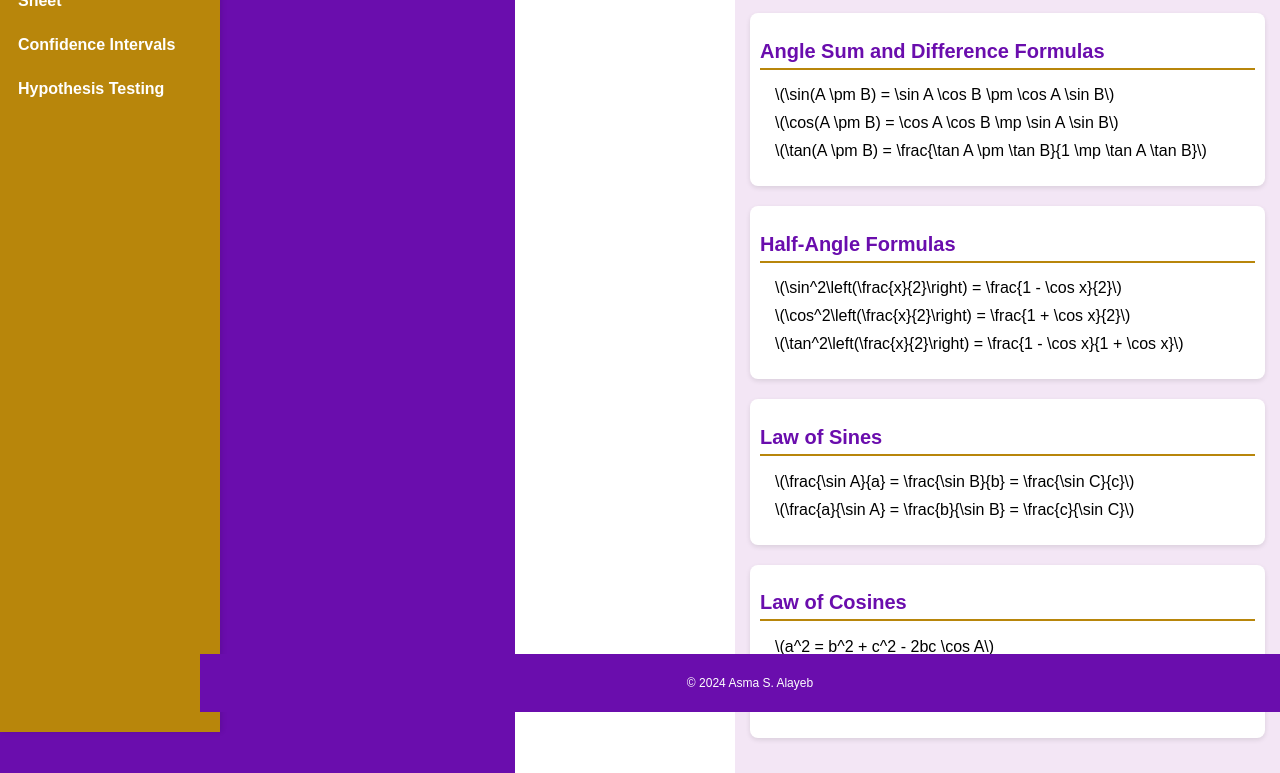
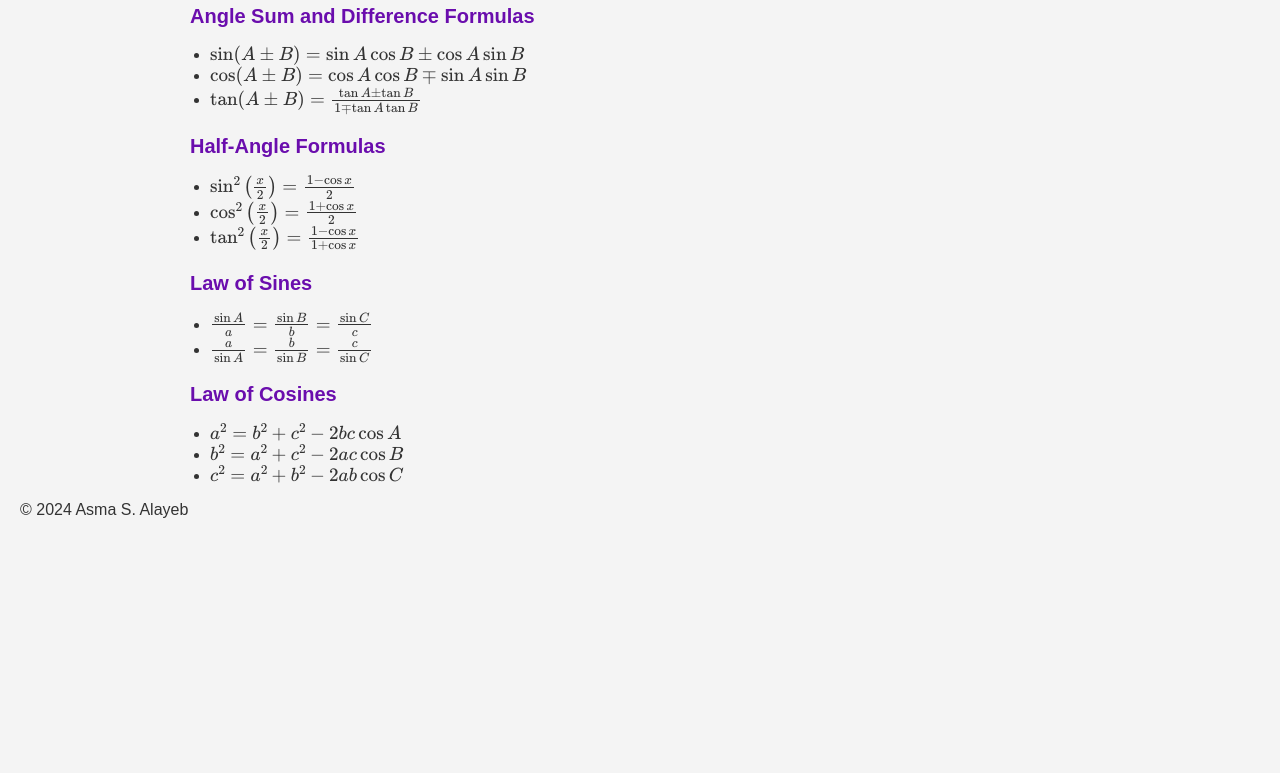
Before and after one commit to Asma-Alayeb/MAT1420-College-Trigonometry-Formula-Sheet-, a plain HTML site: page index.html in a window 1280 px wide. Shown: the part 88-861 px from the top of the page. After the commit the page ends 800 px from the top, so only its background shows below. Drawn offline with nearby package versions, Linux system fonts and the light colour scheme; some packages are replaced by stand-ins of ours.

Commit message:
Update index.html

```diff
--- a/index.html
+++ b/index.html
@@ -4,139 +4,72 @@
     <meta charset="UTF-8">
     <meta name="viewport" content="width=device-width, initial-scale=1.0">
     <title>College Trigonometry Formula Sheet</title>
-    <link rel="stylesheet" href="style.css">
     <style>
         body {
             font-family: Arial, sans-serif;
+            background-color: #f4f4f4;
             margin: 0;
-            padding: 0;
-            display: flex;
+            padding: 20px;
+            color: #333;
         }
         header {
             background-color: #6a0dad; /* Purple */
             color: #fff;
             padding: 10px 0;
             text-align: center;
-            flex: 1;
-            width: 100%;
+            border-bottom: 5px solid #b8860b; /* Dark Goldenrod border */
+            margin-bottom: 20px;
         }
-        nav {
-            background-color: #b8860b; /* Dark golden color */
-            padding: 10px;
-            position: fixed;
-            width: 200px;
-            height: 100vh;
-            overflow: auto;
-            box-shadow: 2px 0 5px rgba(0, 0, 0, 0.1);
+        .content {
+            max-width: 900px;
+            margin: 0 auto;
         }
-        nav ul {
-            list-style: none;
-            padding: 0;
+        h1 {
+            font-size: 24px;
             margin: 0;
         }
-        nav ul li {
-            margin-bottom: 10px;
+        h2 {
+            font-size: 20px;
+            margin-top: 20px;
+            color: #6a0dad;
         }
-        nav a {
-            color: #fff;
-            text-decoration: none;
-            font-weight: bold;
-            display: block;
-            padding: 8px;
-            border-radius: 4px;
-        }
-        nav a:hover {
-            background-color: #6a0dad;
-        }
-        main {
-            margin-left: 220px;
-            padding: 15px;
-            max-width: 900px;
-            flex: 1;
-            background-color: #f3e6f5;
-            text-align: left;
-        }
-        h1 {
-            margin-top: 0;
-            font-size: 24px;
-        }
-        .formula-section {
-            margin-bottom: 20px;
-            padding: 10px;
-            background-color: #ffffff;
-            border-radius: 8px;
-            box-shadow: 0 2px 5px rgba(0, 0, 0, 0.1);
-        }
-        .formula-section h2 {
-            font-size: 20px;
-            color: #6a0dad;
-            border-bottom: 2px solid #b8860b;
-            padding-bottom: 5px;
-        }
-        .formula-section ul {
-            list-style: none;
-            padding-left: 15px;
-        }
-        .formula-section li {
+        p {
+            font-size: 16px;
             margin: 10px 0;
         }
-        footer {
-            background-color: #6a0dad;
-            color: #fff;
-            padding: 10px;
-            text-align: center;
-            font-size: 12px;
-            position: fixed;
-            width: calc(100% - 200px);
-            bottom: 0;
-            margin-left: 200px;
+        ul {
+            padding-left: 20px;
         }
     </style>
+    <script src="https://cdnjs.cloudflare.com/ajax/libs/mathjax/2.7.9/MathJax.js?config=TeX-MML-AM_CHTML"></script>
 </head>
 <body>
-    <nav>
-        <ul>
-            <li><a href="index.html">Home</a></li>
-            <li><a href="formula-sheet.html">Trigonometry Formula Sheet</a></li>
-            <li><a href="page1.html">Confidence Intervals</a></li>
-            <li><a href="page2.html">Hypothesis Testing</a></li>
-        </ul>
-    </nav>
 
 <header>
     <h1>College Trigonometry Formula Sheet</h1>
 </header>
 
-    <main>
-        <p>Welcome to the Trigonometry Formula Sheet! Below, you’ll find essential formulas for trigonometric identities, laws, and special functions organized into sections for easy reference.</p>
-
-        <div class="formula-section">
+<div class="content">
     <h2>Angle Sum and Difference Formulas</h2>
     <ul>
         <li>\(\sin(A \pm B) = \sin A \cos B \pm \cos A \sin B\)</li>
         <li>\(\cos(A \pm B) = \cos A \cos B \mp \sin A \sin B\)</li>
         <li>\(\tan(A \pm B) = \frac{\tan A \pm \tan B}{1 \mp \tan A \tan B}\)</li>
     </ul>
-        </div>
 
-        <div class="formula-section">
     <h2>Half-Angle Formulas</h2>
     <ul>
         <li>\(\sin^2\left(\frac{x}{2}\right) = \frac{1 - \cos x}{2}\)</li>
         <li>\(\cos^2\left(\frac{x}{2}\right) = \frac{1 + \cos x}{2}\)</li>
         <li>\(\tan^2\left(\frac{x}{2}\right) = \frac{1 - \cos x}{1 + \cos x}\)</li>
     </ul>
-        </div>
 
-        <div class="formula-section">
     <h2>Law of Sines</h2>
     <ul>
         <li>\(\frac{\sin A}{a} = \frac{\sin B}{b} = \frac{\sin C}{c}\)</li>
         <li>\(\frac{a}{\sin A} = \frac{b}{\sin B} = \frac{c}{\sin C}\)</li>
     </ul>
-        </div>
 
-        <div class="formula-section">
     <h2>Law of Cosines</h2>
     <ul>
         <li>\(a^2 = b^2 + c^2 - 2bc \cos A\)</li>
@@ -144,7 +77,9 @@
         <li>\(c^2 = a^2 + b^2 - 2ab \cos C\)</li>
     </ul>
 </div>
-    </main>
+
+</body>
+</html>
 
     <footer>
         <p>&copy; 2024 Asma S. Alayeb</p>
```
Lines whose indentation alone changed are shown as unchanged.
